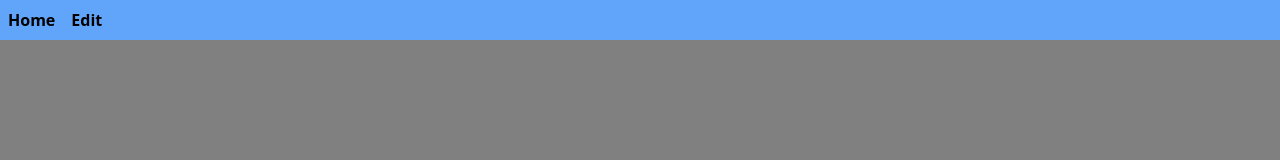
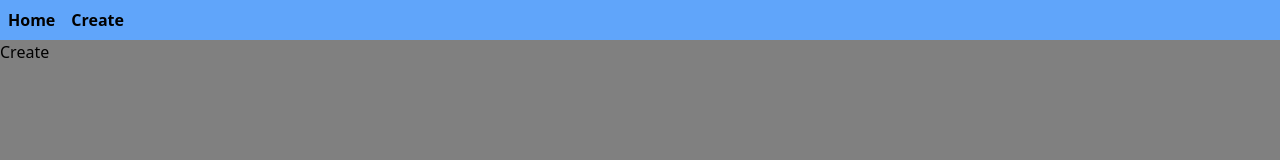
Before and after one commit to cw417/mern-recipes, a React (Create React App) app in the folder client/: page /create in a window 1280 px wide. Before the commit this address had no page. Shown: the top 160 px of the page. Built offline with nearby package versions, Linux system fonts and the light colour scheme.

Commit message:
Start Create component

```diff
--- a/client/src/App.js
+++ b/client/src/App.js
@@ -2,7 +2,7 @@
 import { Route, Routes } from 'react-router-dom';
 import Navbar from './components/Navbar';
 import RecipeList from './components/RecipeList'
-import Edit from './components/Edit';
+import Create from './components/Create';
 
 export default function App() {
   return (
@@ -10,7 +10,7 @@
       <Navbar />
       <Routes>
         <Route exact path='/' element={<RecipeList />} />
-        <Route path='/edit/:id' element={<Edit />} />
+        <Route path='/create' element={<Create/>} />
       </Routes>
     </div>
   );
--- /dev/null
+++ b/client/src/components/Create.js
@@ -0,0 +1,7 @@
+import React from 'react'
+
+export default function Create() {
+  return (
+    <div>Create</div>
+  )
+}
--- a/client/src/components/Navbar.js
+++ b/client/src/components/Navbar.js
@@ -9,7 +9,7 @@
           <div>Home</div>
         </NavLink>
         <NavLink className='nav-link' to='/create'>
-          <div>Edit</div>
+          <div>Create</div>
         </NavLink>
       </nav>
     </div>
```
